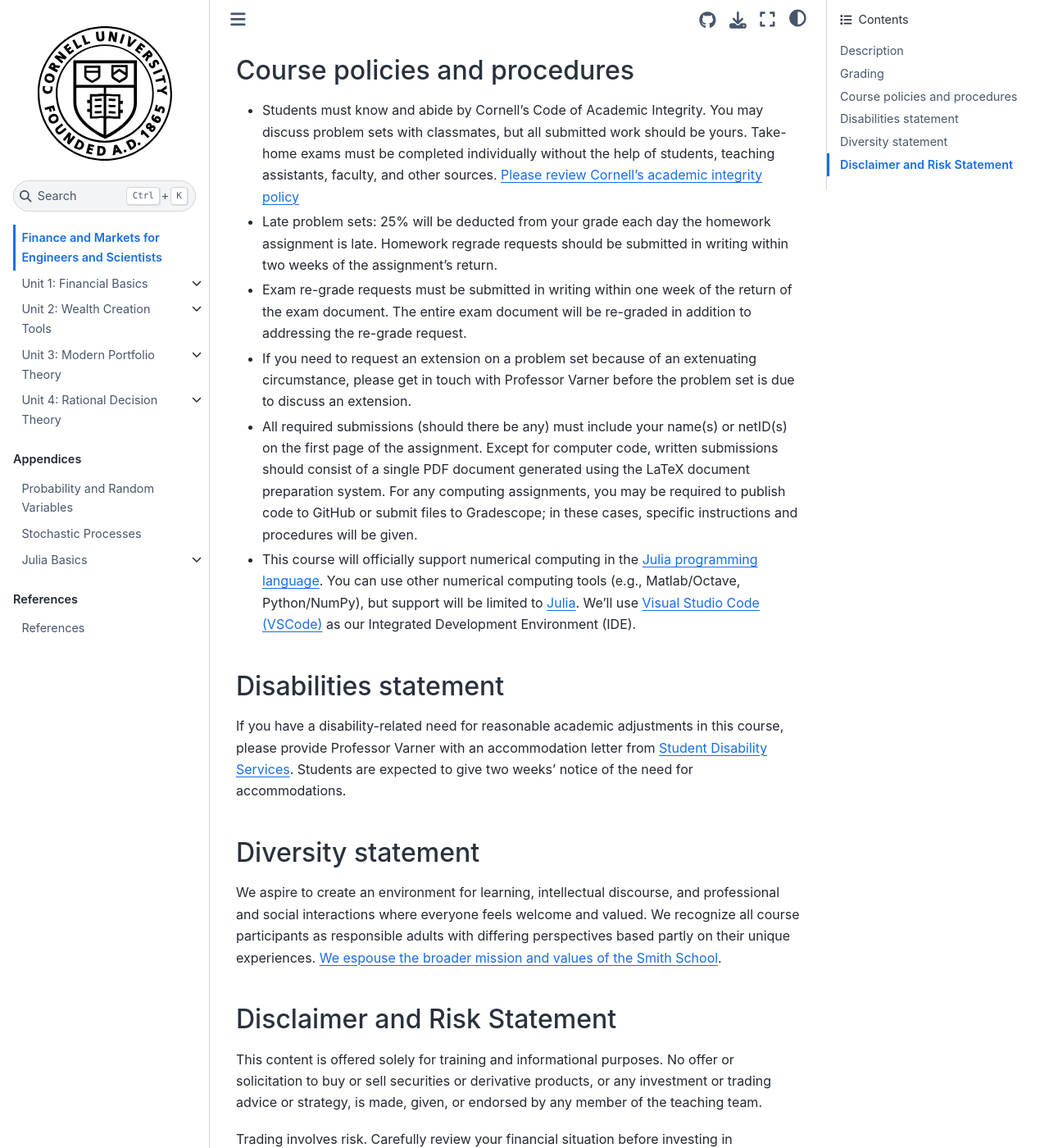
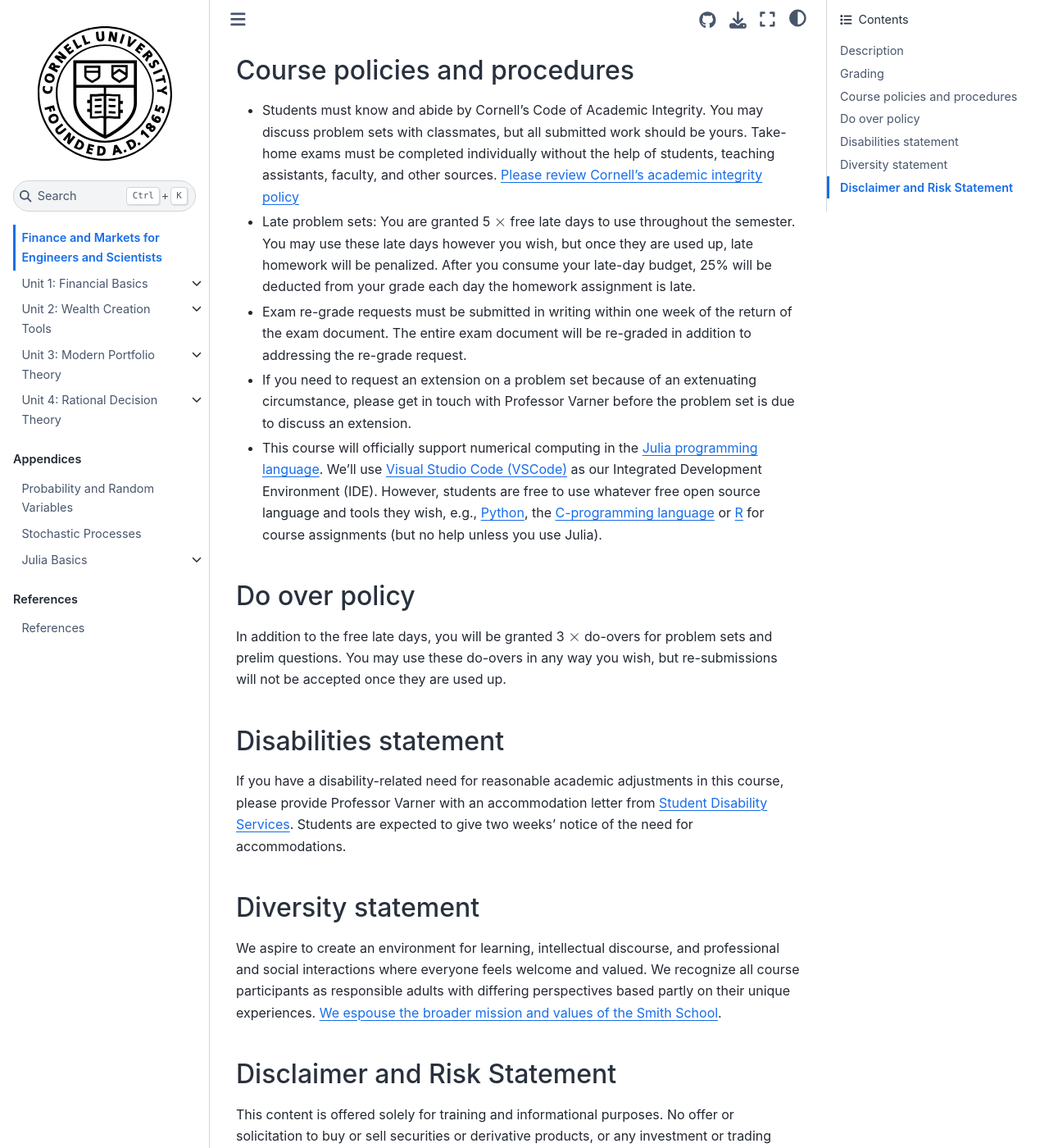
Before and after one commit to varnerlab/CHEME-5660-Markets-Mayhem-Book, a Jupyter Book: the page built from infrastructure.md, in a window 1280 px wide and 1400 px high, scrolled down 2741 px. Shown: the whole window at 82% size. Built offline with Jupyter Book 1.0.4 settings and Sphinx 7.4.7 and the Sphinx Book theme 1.1.4, drawn with Linux system fonts in a browser that asks for light colours; some of the changed text lies outside the part shown.

Commit message:
Update infrastructure.md
updates to landing page

```diff
--- a/infrastructure.md
+++ b/infrastructure.md
@@ -7,7 +7,13 @@
 * __Credits__: 3-credits
 * __Lectures and discussions__: Lecture at TuTh 1:30 PM - 2:20 PM and Discussion at W 1:30 PM - 2:20 PM
 * __Website__: Canvas and GitHub. The labs, other codes and data used throughout the course are available on our [GitHub lab repository](https://github.com/varnerlab/CHEME-5660-Labs-F23.git) and in the [VLQuantitativeFinancePackage.jl](https://github.com/varnerlab/VLQuantitativeFinancePackage.jl.git) package.
-* __Schedule__: The lecture, lab and problem set schedule can be viewed at (requires Cornell login): [CHEME 5660 lecture schedule](https://cornell.box.com/s/xz2ir0k7kimtyzz10k98op5ctihqa2fh).
+* __Schedule__: The lecture, lab and problem set schedule can be viewed (requires Cornell login): [here](https://cornell.box.com/s/xz2ir0k7kimtyzz10k98op5ctihqa2fh).
+
+### Outcomes
+Upon completion of this course, students will be able to:
+* __Outcome 1__: Analyze financial data sets using tools from statistics, data science (DS) and machine learning (ML)
+* __Outcome 2__: Identify quantitative models of asset pricing and process performance using historical and real-time financial data sets
+* __Outcome 3__: Demonstrate mastery of quantitative decision-making and risk management approaches in the context of corporate finance and personal wealth management.
 
 ### Topics
 Lectures are organized into units, each unit having roughly four weeks of class time:
@@ -16,12 +22,6 @@
 * [Unit 2: Tools for Wealth Creation](./chapter-2-dir/chapter-2-landing.md) will introduce the basics of wealth creation, including analyzing fixed-income, equity, and derivative assets and computing the risk and return of various assets.
 * [Unit 3: Modern Portfolio Theory](./chapter-3-dir/chapter-3-landing.md) will introduce the basics of portfolio management, including analyzing portfolio risk and return and constructing optimal portfolios.
 * [Unit 4: Financial Decision Theory](./chapter-4-dir/chapter-4-landing.md) will introduce the basics of financial decision theory, including analyzing rational decision-making under uncertainty and using Markov processes and reinforcement learning to model sequential decision-making.
-
-### Outcomes
-Upon completion of this course, students will be able to:
-* __Outcome 1__: Analyze financial data sets using tools from statistics, data science (DS) and machine learning (ML)
-* __Outcome 2__: Identify quantitative models of asset pricing and process performance using historical and real-time financial data sets
-* __Outcome 3__: Demonstrate mastery of quantitative decision-making and risk management approaches in the context of corporate finance and personal wealth management.
 
 ### Prerequisites
 There are no formal prerequisites for this course. However, general familiarity with common programming languages such as Python/Matlab/Julia and mathematical and computing topics such as probability, statistics, optimization, and data science tools such as Jupyter notebooks, DataFrames, etc., will be helpful.
@@ -32,8 +32,8 @@
 | Percentage | Component |
 | ----------: | --------- |
 | 10%	| __Participation__. Course participation (code reviews, questions and TA/course evaluations) will be an important component of the course. Participation opportunities will be identified throughout the semester. |
-| 40%	| __Problem sets__. Approximately six to eight problem sets will be administered over the semester. Problem sets will be distributed via Canvas or GitHub classroom (typically delivered on Friday afternoons and due one-week later). Problem sets can be completed in teams. |
-| 30%	| __Take-home exams__. Three take-home examinations will be distributed. The distribution date will be announced ahead of time, and once distributed, students will have a specified number of hours (at least 36 hours) to complete the exams. |
+| 40%	| __Problem sets__. Approximately 5 - 6 problem sets will be administered over the semester. Problem sets will be distributed via Canvas or GitHub classroom (typically released on Wednesday afternoons and due one-week later). Problem sets can be completed in teams. |
+| 30%	| __Take-home exams__. Three take-home examinations will be distributed. The distribution dates are listed on the course calendar, and once distributed, students will have a specified number of hours (at least 36 hours) to complete the exams. |
 | 20%	| __Final project__. Development of a research project by each student (semester long with additional emphasis during the final 5 weeks of the course). The projects will conclude with a written report and perhaps an oral presentation to the class near the end of the semester. The final written reports will be due on the University assigned date for final projects. |
 
 This course will have weekly hands-on case studies completed as teams in the discussion section(s). The problem sets will be _similar_ to the hands-on case studies. We expect everyone to attempt every case study and to participate in the discussion section:
@@ -43,11 +43,13 @@
 
 ## Course policies and procedures
 * Students must know and abide by Cornell’s Code of Academic Integrity. You may discuss problem sets with classmates, but all submitted work should be yours. Take-home exams must be completed individually without the help of students, teaching assistants, faculty, and other sources. [Please review Cornell’s academic integrity policy](http://cuinfo.cornell.edu/Academic/AIC.html)
-* Late problem sets: 25% will be deducted from your grade each day the homework assignment is late. Homework regrade requests should be submitted in writing within two weeks of the assignment’s return.
+* Late problem sets: You are granted 5 $\times$ free late days to use throughout the semester. You may use these late days however you wish, but once they are used up, late homework will be penalized. After you consume your late-day budget, 25% will be deducted from your grade each day the homework assignment is late.
 * Exam re-grade requests must be submitted in writing within one week of the return of the exam document. The entire exam document will be re-graded in addition to addressing the re-grade request.
 * If you need to request an extension on a problem set because of an extenuating circumstance, please get in touch with Professor Varner before the problem set is due to discuss an extension.
-* All required submissions (should there be any) must include your name(s) or netID(s) on the first page of the assignment. Except for computer code, written submissions should consist of a single PDF document generated using the LaTeX document preparation system. For any computing assignments, you may be required to publish code to GitHub or submit files to Gradescope; in these cases, specific instructions and procedures will be given.
-* This course will officially support numerical computing in the [Julia programming language](https://julialang.org). You can use other numerical computing tools (e.g., Matlab/Octave, Python/NumPy), but support will be limited to [Julia](https://julialang.org). We’ll use [Visual Studio Code (VSCode)](https://code.visualstudio.com) as our Integrated Development Environment (IDE).
+* This course will officially support numerical computing in the [Julia programming language](https://julialang.org). We’ll use [Visual Studio Code (VSCode)](https://code.visualstudio.com) as our Integrated Development Environment (IDE). However, students are free to use whatever free open source language and tools they wish, e.g., [Python](https://www.python.org), the [C-programming language](https://gcc.gnu.org) or [R](https://www.r-project.org) for course assignments (but no help unless you use Julia).
+
+## Do over policy
+In addition to the free late days, you will be granted 3 $\times$ do-overs for problem sets and prelim questions. You may use these do-overs in any way you wish, but re-submissions will not be accepted once they are used up.
 
 ## Disabilities statement
 If you have a disability-related need for reasonable academic adjustments in this course, please provide Professor Varner with an accommodation letter from [Student Disability Services](https://sds.cornell.edu). Students are expected to give two weeks’ notice of the need for accommodations.
```
